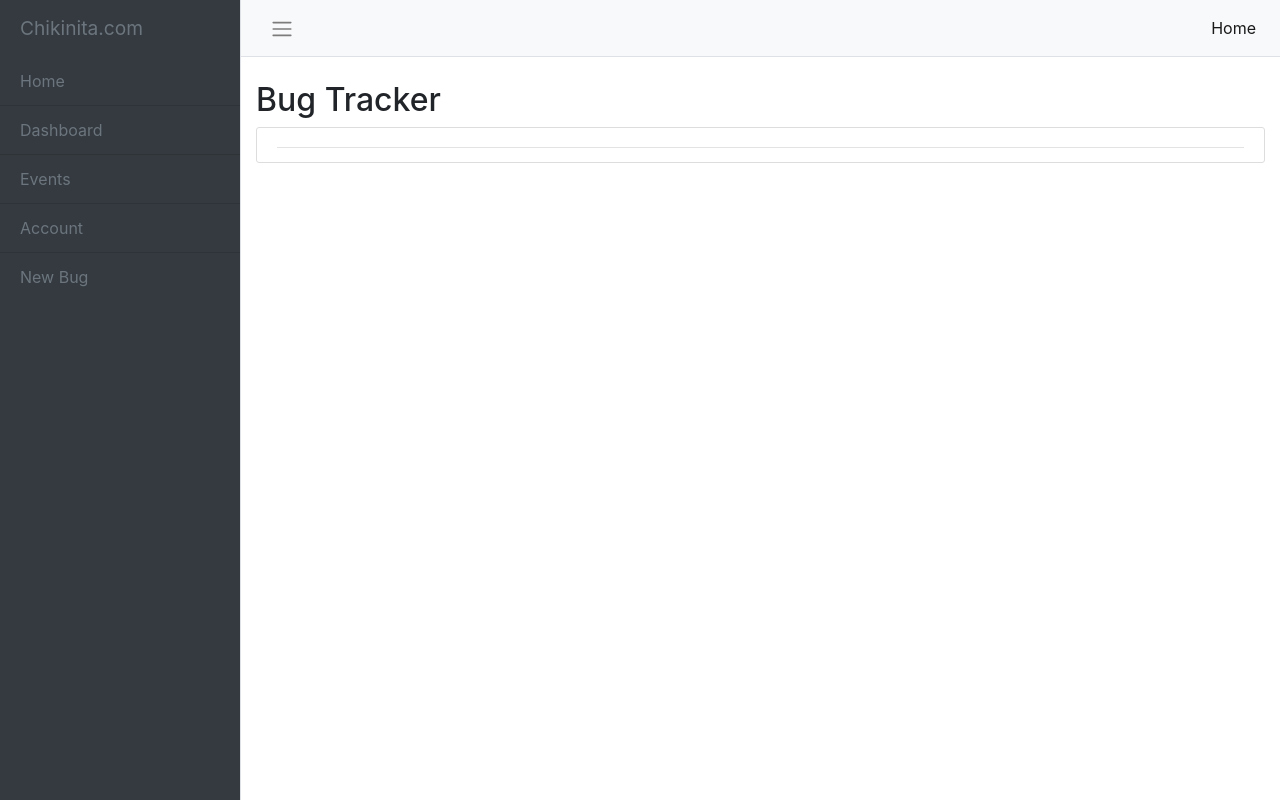
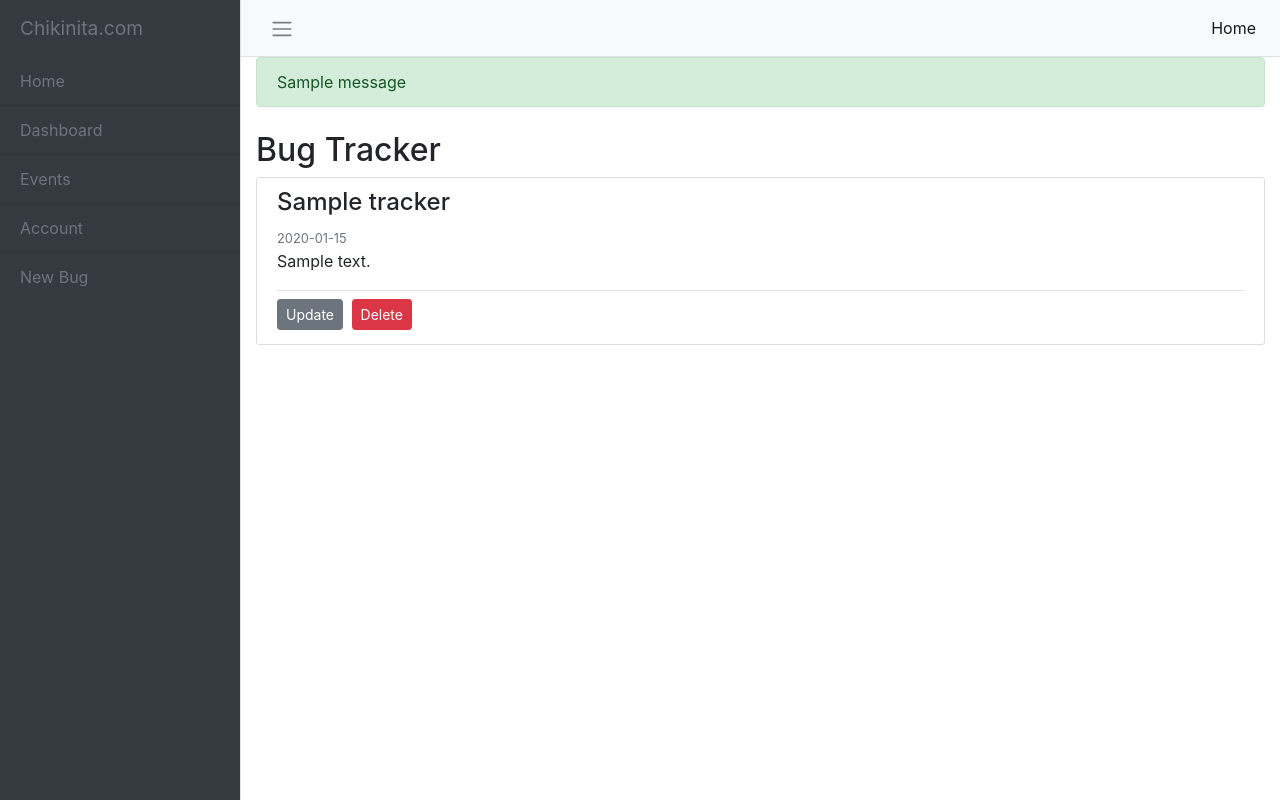
Before and after one commit to miguelpengson/flask_bug_tracker, a Flask app: page /bug/1 in a window 1280 px wide. Run offline with Flask 2, Linux system fonts and the light colour scheme; tables that the repository leaves empty hold one stand-in row (values such as "Sample post"); one stand-in notice (Sample message) is shown; some libraries are stand-ins or nearby versions.

Commit message:
update and delete bug added, fixed flashed messages

```diff
--- a/app/routes.py
+++ b/app/routes.py
@@ -1,4 +1,4 @@
-from flask import render_template, url_for, flash, redirect
+from flask import render_template, url_for, flash, redirect, request
 from app import app, db
 from app.models import Tracker
 from app.forms import TrackerForm
@@ -29,3 +29,26 @@ def new_bug():
 def bug(track_id):
     bug = Tracker.query.get_or_404(track_id)
     return render_template('bug.html', title=bug.title, bug=bug)
+
+@app.route("/bug/<track_id>/update", methods=['GET', 'POST'])
+def update_bug(track_id):
+    bug = Tracker.query.get_or_404(track_id)
+    form = TrackerForm()
+    if form.validate_on_submit():
+        bug.title = form.title.data
+        bug.content = form.content.data
+        db.session.commit()
+        flash('Your bug has been updated!', 'success')
+        return redirect(url_for('index', track_id=track_id))
+    elif request.method == 'GET':
+        form.title.data = bug.title
+        form.content.data = bug.content
+    return render_template('new_bug.html', title='Update Bug', form=form, legend='Update Bug')
+
+@app.route("/note/<track_id>/delete", methods=['POST'])
+def delete_bug(track_id):
+    bug = Tracker.query.get_or_404(track_id)
+    db.session.delete(bug)
+    db.session.commit()
+    flash('Your note has been deleted!', 'success')
+    return redirect(url_for('index'))
--- a/app/templates/base.html
+++ b/app/templates/base.html
@@ -66,6 +66,15 @@
       </nav>
 
       <div class="container-fluid">
+        {% with messages = get_flashed_messages(with_categories=true) %}
+          {% if messages %}
+              {% for category, message in messages %}
+                  <div class="alert alert-{{ category }}">
+                  {{ message }}
+                  </div>
+              {% endfor %}
+          {% endif %}
+        {% endwith %}
         <h2 class="mt-4">Bug Tracker</h2>
         {% block content %}{% endblock %}
       </div>
--- a/app/templates/bug.html
+++ b/app/templates/bug.html
@@ -3,6 +3,33 @@
     <article class="media content-section">
         <div class="media-body">
             <div class="article-metadata">
-                <h3 class="article-title"></hr3>
+                <h4 class="article-title">{{ bug.title }}</h4>
+                <small class="text-muted">{{ bug.date_created.strftime('%Y-%m-%d') }}</small>
+                    <p class="article-content">{{ bug.content }}</p>
+                </div>
+                <div>
+                    <a class="btn btn-secondary btn-sm mt-1 mb-1" href="{{ url_for('update_bug', track_id=bug.id) }}">Update</a>
+                    <button type="button", class="btn btn-danger btn-sm m-1" data-toggle="modal" data-target="#deleteModal">Delete</button>
+                </div>
+    </article>
+    <!-- Modal -->
+         <div class="modal fade" id="deleteModal" tabindex="-1" role="dialog" aria-labelledby="deleteModalLabel" aria-hidden="true">
+            <div class="modal-dialog", role="document">
+                <div class="modal-content">
+                    <div class="modal-header">
+                        <h5 class="modal-title" id="deleteModalLabel">Delete Note?</h5>
+                        <button type="button" class="close" data-dismiss="modal" aria-label="Close">
+                            <span aria-hidden="true">&times;</span>
+                        </button>
+                    </div>
+                    <div class="modal-footer">
+                        <button type="button" class="btn btn-secondary" data-dismiss="modal">Close</button>
+                        <form action="{{ url_for('delete_bug', track_id=bug.id) }}" method="POST">
+                            <input class="btn btn-danger" type="submit" value="Delete">
+                        </form>
+                    </div>
+                </div>
+            </div>
+         </div>
 
 {% endblock content %}
--- a/app/templates/index.html
+++ b/app/templates/index.html
@@ -4,7 +4,7 @@
         <article class="media content-section border-top">
             <div class="media-body">
                 <div class="article-metadata">
-                <h3><a class="article-title" href="{{ url_for('bug', track_id=t.id) }}">{{ t.title }}</a>
+                <h4><a class="article-title" href="{{ url_for('bug', track_id=t.id) }}">{{ t.title }}</a></h4>
                 <small class="text-muted">{{ t.date_created.strftime('%Y-%m-%d') }}</small>
                 {{ t.content }}
                 </div>
```
Also changed, not shown: test.db, 1 other file.
